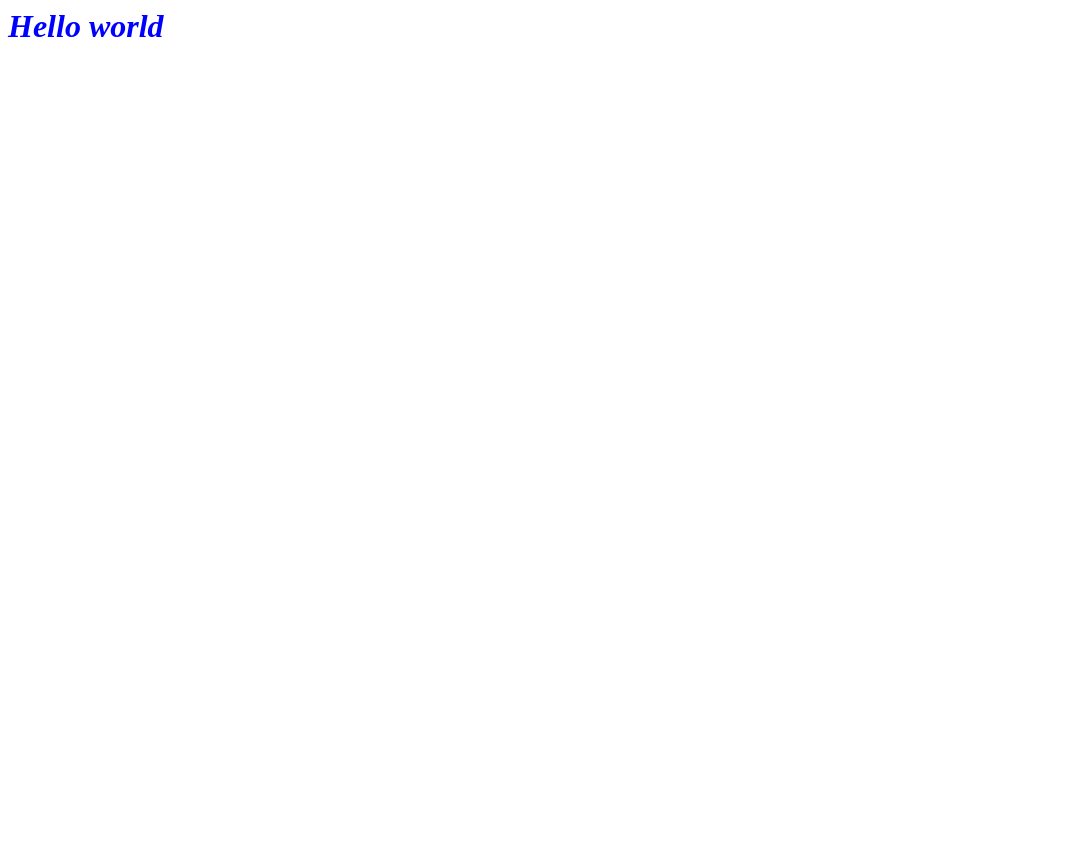
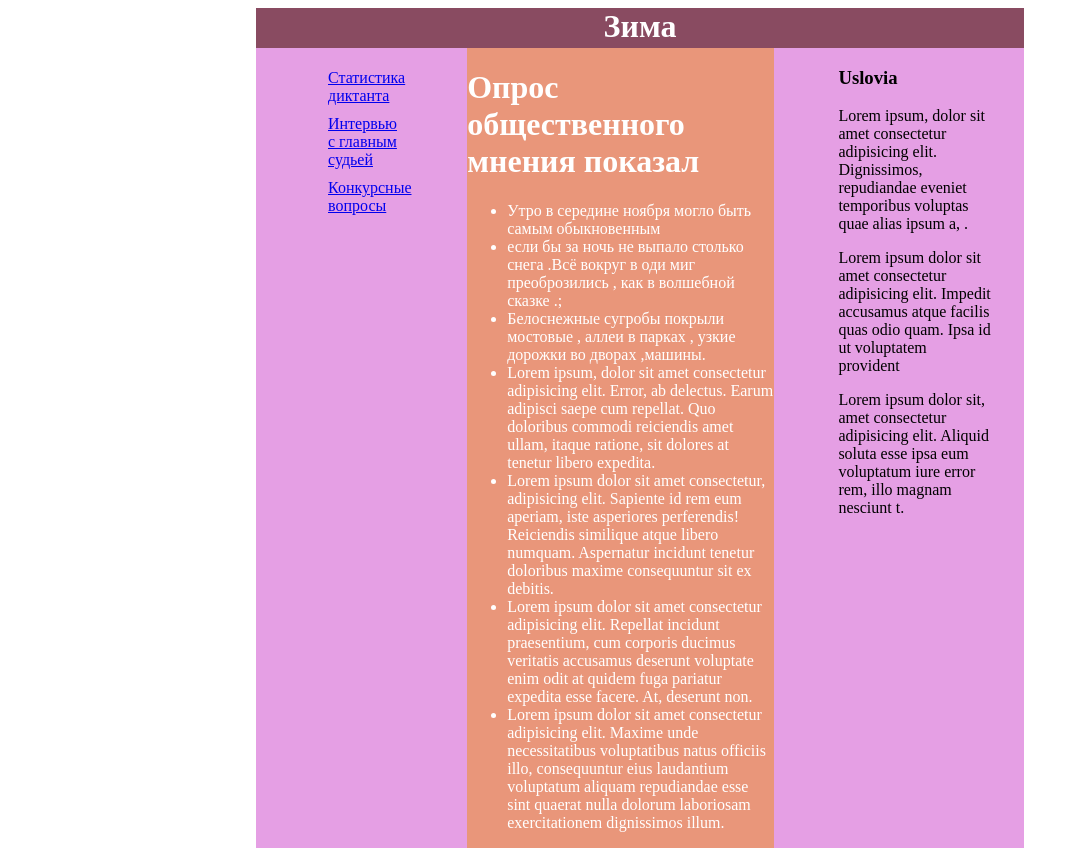
Before and after one commit to saltanatka1/18.11.22, a plain HTML site: page index.html in a window 1280 px wide. Shown: the whole page, without its empty margins (0-1080 px from the left). Before the commit the page ends 800 px from the top, so only its background shows below. Drawn offline with Linux system fonts and the light colour scheme.

Commit message:
added site

```diff
--- a/index.html
+++ b/index.html
@@ -1,9 +1,81 @@
 <html>
   <head>
-    <link rel="stylesheet" href="style.css">
+    <link rel="stylesheet" href="style.css" />
     <title>Home</title>
   </head>
   <body>
-    <h1>Hello world</h1>
+    <header>
+      <h1>Зима</h1>
+    </header>
+    <div class="container">
+      <nav>
+        <ul>
+          <li><a href="#">Статистика диктанта</a></li>
+          <li><a href="#">Интервью с главным судьей</a></li>
+          <li><a href="#">Конкурсные вопросы</a></li>
+        </ul>
+      </nav>
+      <main>
+        <div class="box1">
+          <h1>Опрос общественного мнения показал</h1>
+          <ul>
+            <li>Утро в середине ноября могло быть самым обыкновенным</li>
+            <li>
+              если бы за ночь не выпало столько снега .Всё вокруг в оди миг
+              преоброзились , как в волшебной сказке .;
+            </li>
+            <li>
+              Белоснежные сугробы покрыли мостовые , аллеи в парках , узкие
+              дорожки во дворах ,машины.
+            </li>
+            <li>
+              Lorem ipsum, dolor sit amet consectetur adipisicing elit. Error,
+              ab delectus. Earum adipisci saepe cum repellat. Quo doloribus
+              commodi reiciendis amet ullam, itaque ratione, sit dolores at
+              tenetur libero expedita.
+            </li>
+            <li>
+              Lorem ipsum dolor sit amet consectetur, adipisicing elit. Sapiente
+              id rem eum aperiam, iste asperiores perferendis! Reiciendis
+              similique atque libero numquam. Aspernatur incidunt tenetur
+              doloribus maxime consequuntur sit ex debitis.
+            </li>
+            <li>
+              Lorem ipsum dolor sit amet consectetur adipisicing elit. Repellat
+              incidunt praesentium, cum corporis ducimus veritatis accusamus
+              deserunt voluptate enim odit at quidem fuga pariatur expedita esse
+              facere. At, deserunt non.
+            </li>
+            <li>
+              Lorem ipsum dolor sit amet consectetur adipisicing elit. Maxime
+              unde necessitatibus voluptatibus natus officiis illo, consequuntur
+              eius laudantium voluptatum aliquam repudiandae esse sint quaerat
+              nulla dolorum laboriosam exercitationem dignissimos illum.
+            </li>
+          </ul>
+        </div>
+      </main>
+      <aside>
+        <div class="box2">
+          <h3>Uslovia</h3>
+          <p>
+            Lorem ipsum, dolor sit amet consectetur adipisicing elit.
+            Dignissimos, repudiandae eveniet temporibus voluptas quae alias
+            ipsum a, .
+          </p>
+          <span
+            >Lorem ipsum dolor sit amet consectetur adipisicing elit. Impedit
+            accusamus atque facilis quas odio quam. Ipsa id ut voluptatem
+            provident
+          </span>
+          <p>
+            Lorem ipsum dolor sit, amet consectetur adipisicing elit. Aliquid
+            soluta esse ipsa eum voluptatum iure error rem, illo magnam nesciunt
+            t.
+          </p>
+        </div>
+      </aside>
+    </div>
+    <footer><div class="div2"></div></footer>
   </body>
 </html>
--- a/style.css
+++ b/style.css
@@ -1,7 +1,43 @@
-*{
+* {
   box-sizing: border-box;
 }
-h1{
-  color: blue;
-  font-style: italic;
+body {
+  margin-left: 20%;
+  margin-right: 20%;
 }
+.container {
+  display: flex;
+  flex-direction: row;
+  justify-content: space-around;
+  background-color: rgba(226, 148, 225, 0.896);
+}
+header {
+  background-color: rgba(121, 50, 75, 0.873);
+  height: 5vh;
+  margin: 0;
+}
+header h1 {
+  color: white;
+  text-align: center;
+}
+.container main {
+  width: 40%;
+  background-color: darksalmon;
+  color: white;
+}
+.container aside {
+  width: 20%;
+
+}
+.container nav {
+  width: 15%;
+
+}
+.container nav ul li {
+  padding-top: 5px;
+  padding-bottom: 5px;
+  list-style-type: none;
+}
+footer .div2 {
+  background-color: rgba(121, 50, 75, 0.873);
+}
```
